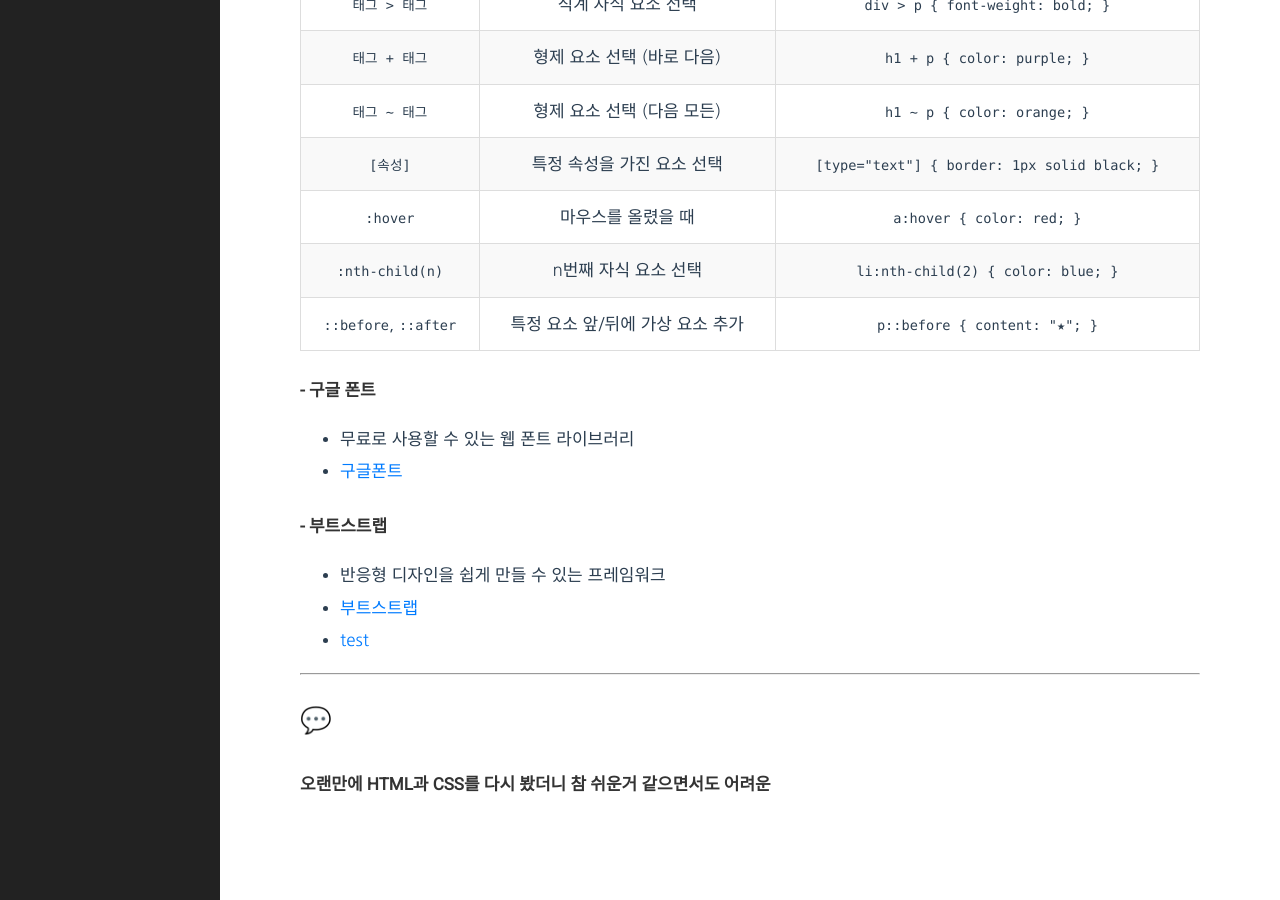
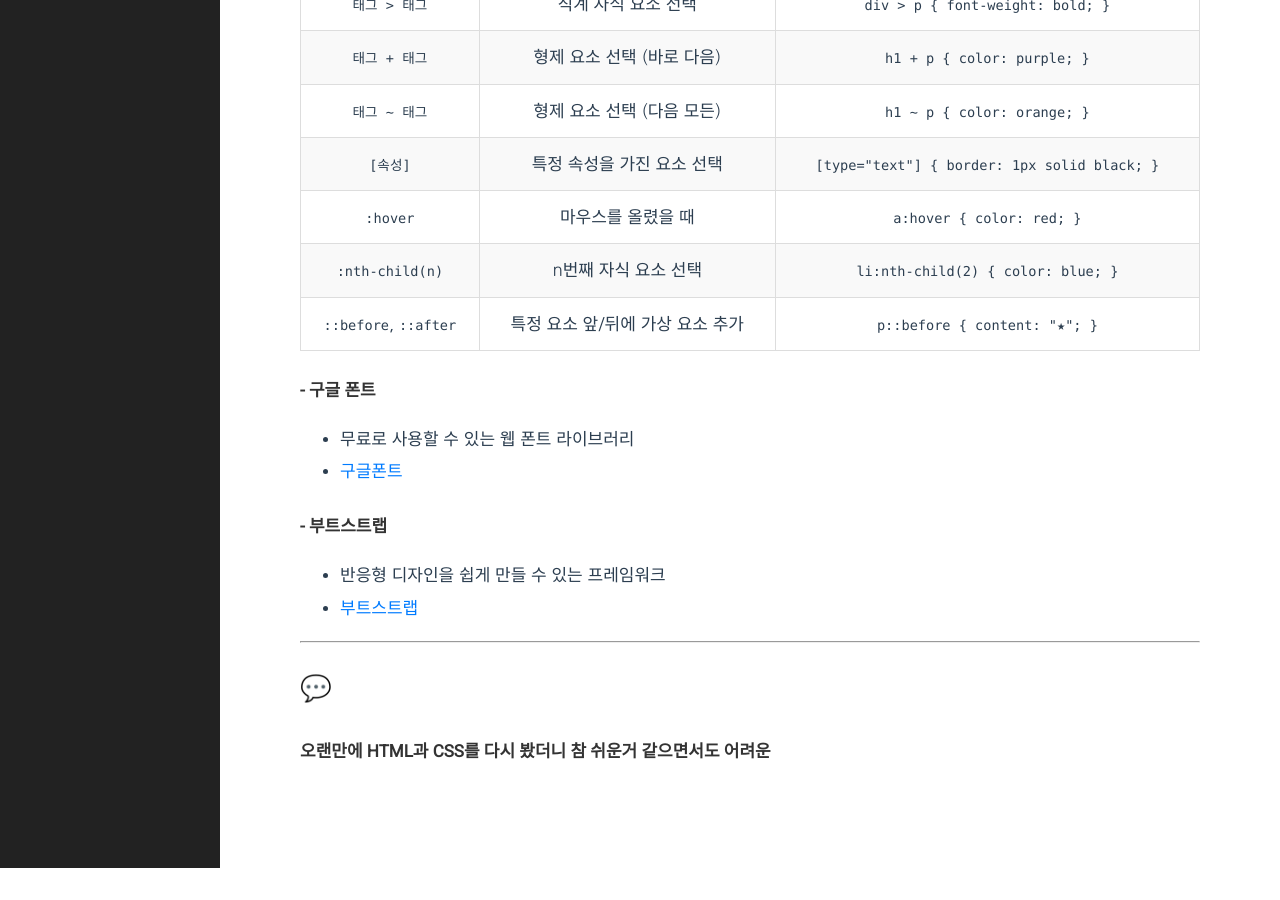
Before and after one commit to s-woni/s-woni.github.io, a Jekyll site: the page built from _posts/pre-camp-til/2025-01-31-til.md, in a window 1280 px wide and 900 px high, scrolled down 4464 px. Built offline with Jekyll 4.4.1, drawn with Linux system fonts in a browser that asks for light colours; after the commit the page ends 5332 px from its top, so only the background shows below that.

Commit message:
Update 2025-01-31-til.md

```diff
--- a/_posts/pre-camp-til/2025-01-31-til.md
+++ b/_posts/pre-camp-til/2025-01-31-til.md
@@ -186,8 +186,6 @@ Selector {
 - 반응형 디자인을 쉽게 만들 수 있는 프레임워크
 - [부트스트랩](https://getbootstrap.kr/)
 
-- [test](/_posts/web/album/index.html)
-
 ---
 
 ## 💬
```
